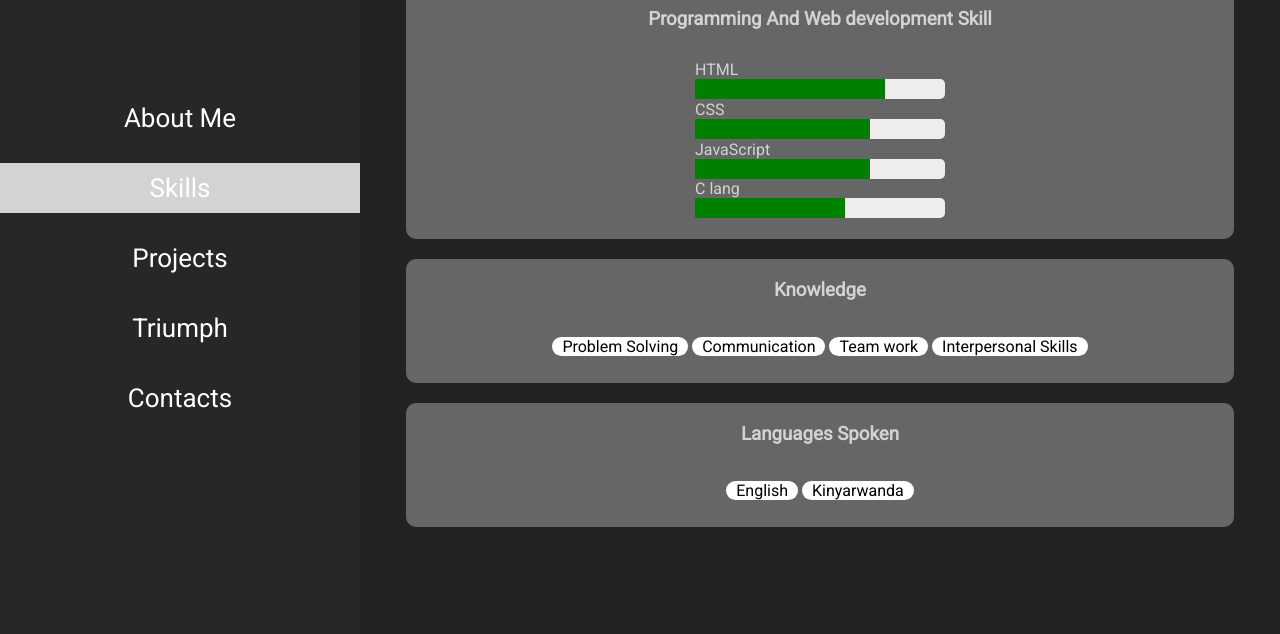
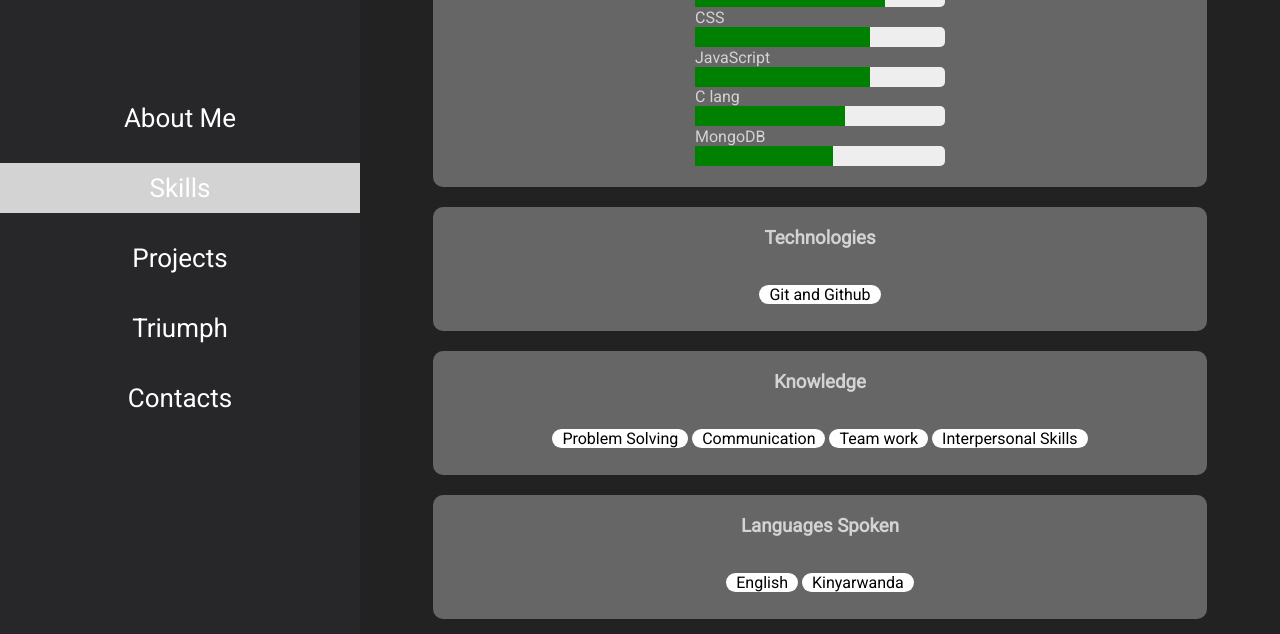
Before and after one commit to HenriTresor/tresor-portfolio-site, a plain HTML site: page index.html in a window 1280 px wide. Both pictures are taken after a click on the link "Skills". Shown: the part 166-800 px from the top of the page. Drawn offline with Linux system fonts and the light colour scheme.

Commit message:
made some changes

```diff
--- a/index.css
+++ b/index.css
@@ -16,6 +16,10 @@
   background: rgb(34, 34, 34);
   display: grid;
   grid-template: 100% / 45vh auto;
+}
+
+.content{
+    padding: 30px;
 }
 
 .modal{
--- a/index.html
+++ b/index.html
@@ -102,8 +102,18 @@
                         <p>CSS</p><progress value="70" max="100">70%</progress>
                         <p>JavaScript</p><progress value="70" max="100">70%</progress>
                         <p>C lang</p><progress value="60" max="100"></progress>
+                        <p>MongoDB
+                        </p><progress max="100" value="55"></progress>
                     </span>
                 </span>
+
+                <span class="skill-section">
+                    <h3>Technologies</h3>
+                    <span>
+                        <span>Git and Github</span>
+                    </span>
+                </span>
+
 
                 <span class="skill-section">
                     <h3>Knowledge</h3>
```
